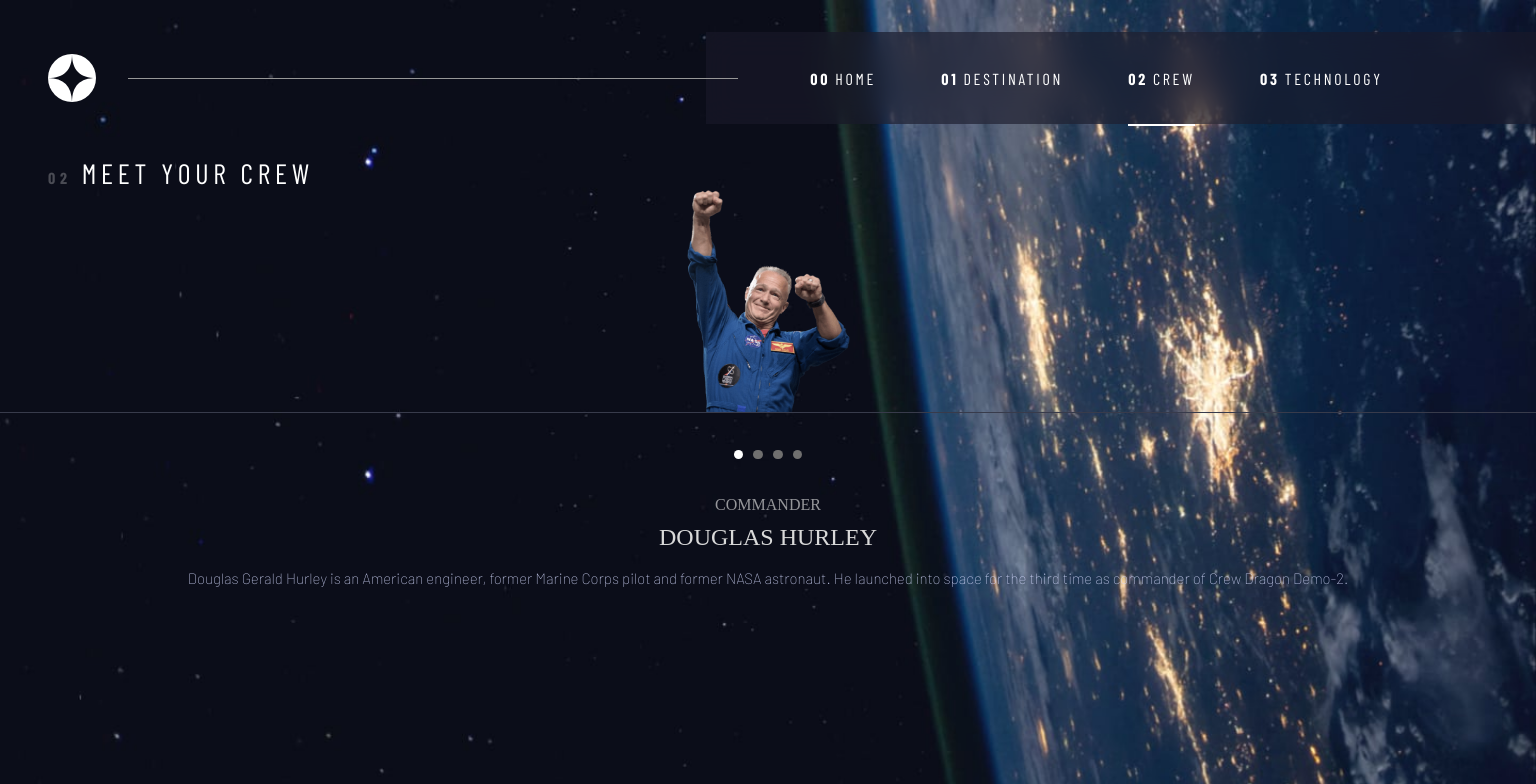
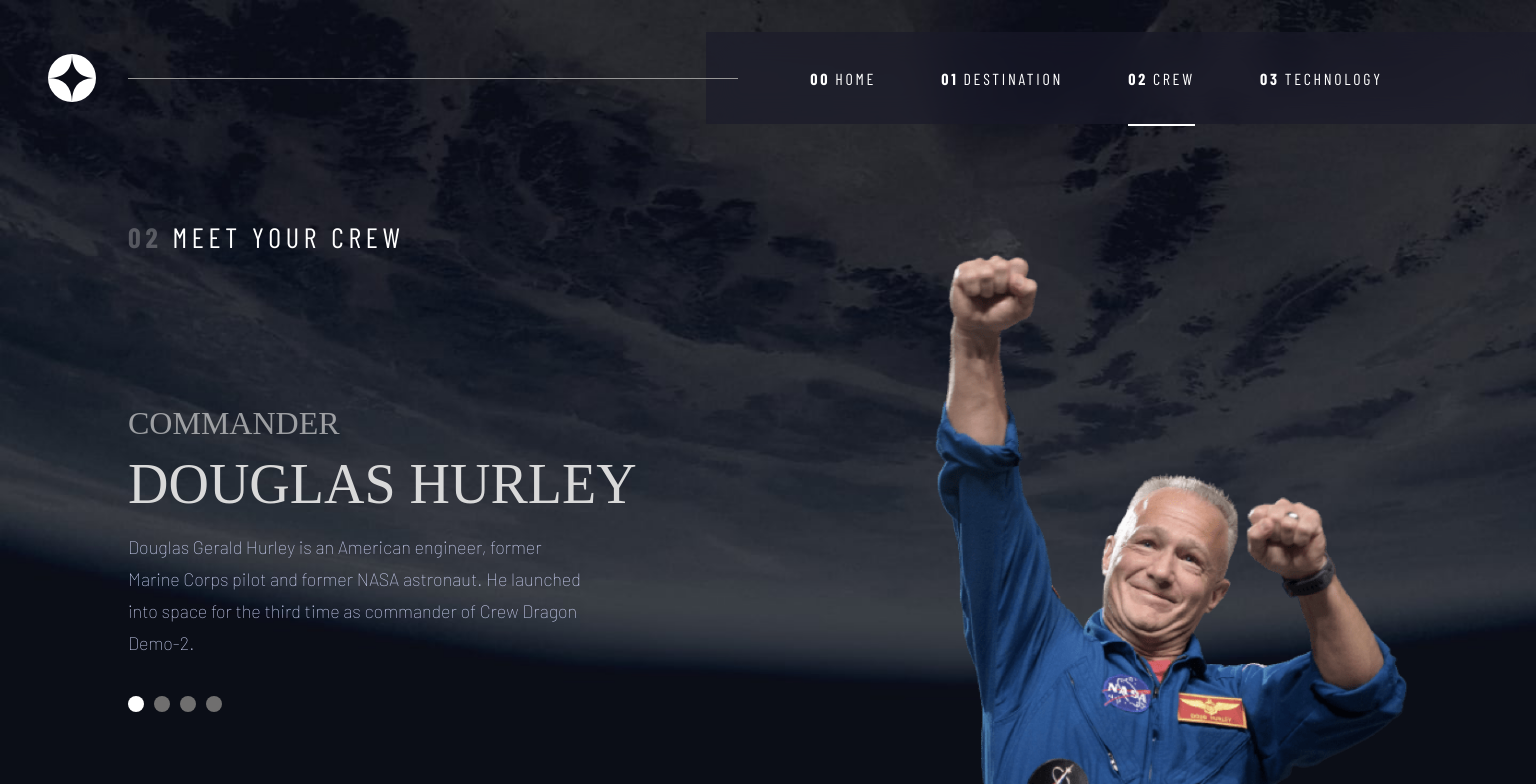
Before and after one commit to Maap014/space-tourism, a React (Create React App) app: page /crew in a window 1536 px wide. Shown: the top 784 px of the page. Built offline with nearby package versions, Linux system fonts and the light colour scheme; a web font is replaced by a local one.

Commit message:
UI implementation of crew page TandD view

```diff
--- a/src/Pages/Crew.js
+++ b/src/Pages/Crew.js
@@ -10,14 +10,17 @@
     <div className="wrapper">
       <div className="crew-bg">
         <Navbar />
-
-        <div>
+        <div className="crew-container">
           <p className="page-heading">
             <span className="page-heading-id">02</span>
             MEET YOUR CREW
           </p>
+          <div className="crew-content">
             <Carousel slide={slide} />
-          <div className="demaction-line" style={{ margin: "0px" }}></div>
+            <div
+              className="crew-demaction-line"
+              style={{ margin: "0px" }}
+            ></div>
             <div className="crew-info">
               <span className="indicators">
                 {CrewData?.crew?.map((_, idx) => {
@@ -49,6 +52,7 @@
           </div>
         </div>
       </div>
+    </div>
   );
 };
 
--- a/src/components/Carousel/carouselStyles.css
+++ b/src/components/Carousel/carouselStyles.css
@@ -16,3 +16,14 @@
 .carousel-slide-hidden {
   display: none;
 }
+
+@media (min-width: 768px) {
+  .carousel-slide {
+    height: 572px;
+  }
+}
+@media (min-width: 1440px) {
+  .carousel-slide {
+    height: 645px;
+  }
+}
--- a/src/index.css
+++ b/src/index.css
@@ -258,7 +258,11 @@
   .destination-bg {
     min-height: 100vh;
     background-image: url(/public/assets/destination/background-destination-desktop.jpg);
-    padding: 0;
+  }
+
+  .crew-bg {
+    min-height: 100vh;
+    background-image: url(/public/assets/crew/background-crew-tablet.jpg);
   }
 }
 
@@ -268,6 +272,13 @@
   }
   .destination-page-container {
     margin: 5rem;
+  }
+
+  .crew-container {
+    margin: 5rem;
+  }
+  .crew-content {
+    margin-top: 2rem;
   }
 }
 
@@ -334,6 +345,10 @@
     margin: 2rem 0 0 3rem;
   }
 
+  .page-heading-id {
+    font-size: 20px;
+  }
+
   .planet-image {
     margin: 2rem;
     width: 300px;
@@ -358,6 +373,45 @@
 
   .travel-distance-time-value {
     margin-top: 1rem;
+  }
+
+  /* Crew */
+  .crew-bg {
+    min-height: 100vh;
+    background-image: url(/public/assets/crew/background-crew-tablet.jpg);
+    padding: 0;
+  }
+
+  .crew-container {
+    margin: 0;
+  }
+
+  .crew-content {
+    display: flex;
+    align-items: center;
+    justify-content: center;
+    flex-direction: column-reverse;
+    margin: 4rem 4rem 0;
+  }
+
+  .crew-info {
+    display: flex;
+    flex-flow: column-reverse;
+  }
+
+  .crew-demaction-line {
+    display: none;
+  }
+
+  .crew-role {
+    font-size: 24px;
+  }
+  .crew-name {
+    font-size: 40px;
+  }
+  .crew-bio {
+    line-height: 28px;
+    max-width: 460px;
   }
 }
 
@@ -406,10 +460,18 @@
     padding: 0;
   }
 
+  .page-heading {
+    margin: 2rem 0 0 0;
+  }
+
+  .page-heading-id {
+    font-size: 28px;
+  }
+
   .destination-page-container {
-    margin: 6rem 8rem;
+    margin: 6rem auto;
     max-width: 1600px;
-    margin-inline: auto;
+    padding: 0 8rem;
   }
 
   .destination-content {
@@ -442,4 +504,43 @@
     font-size: 18px;
     padding: 0;
   }
+
+  /* Crew */
+  .crew-bg {
+    min-height: 100vh;
+    background-image: url(/public/assets/crew/background-crew-desktop.jpg);
+    padding: 0;
+  }
+  .crew-container {
+    margin: 0;
+    margin: 6rem auto;
+    padding: 0 8rem;
+    max-width: 1600px;
+  }
+  .crew-content {
+    display: flex;
+    align-items: center;
+    justify-content: space-between;
+    flex-direction: row-reverse;
+    margin: 0;
+  }
+  .crew-info {
+    text-align: left;
+    align-items: flex-start;
+  }
+  .crew-role {
+    font-size: 32px;
+  }
+  .crew-name {
+    font-size: 56px;
+  }
+  .crew-bio {
+    font-size: 18px;
+    line-height: 32px;
+    max-width: 460px;
+  }
+  .indicator {
+    width: 1rem;
+    height: 1rem;
+  }
 }
```
Lines whose indentation alone changed are shown as unchanged.
